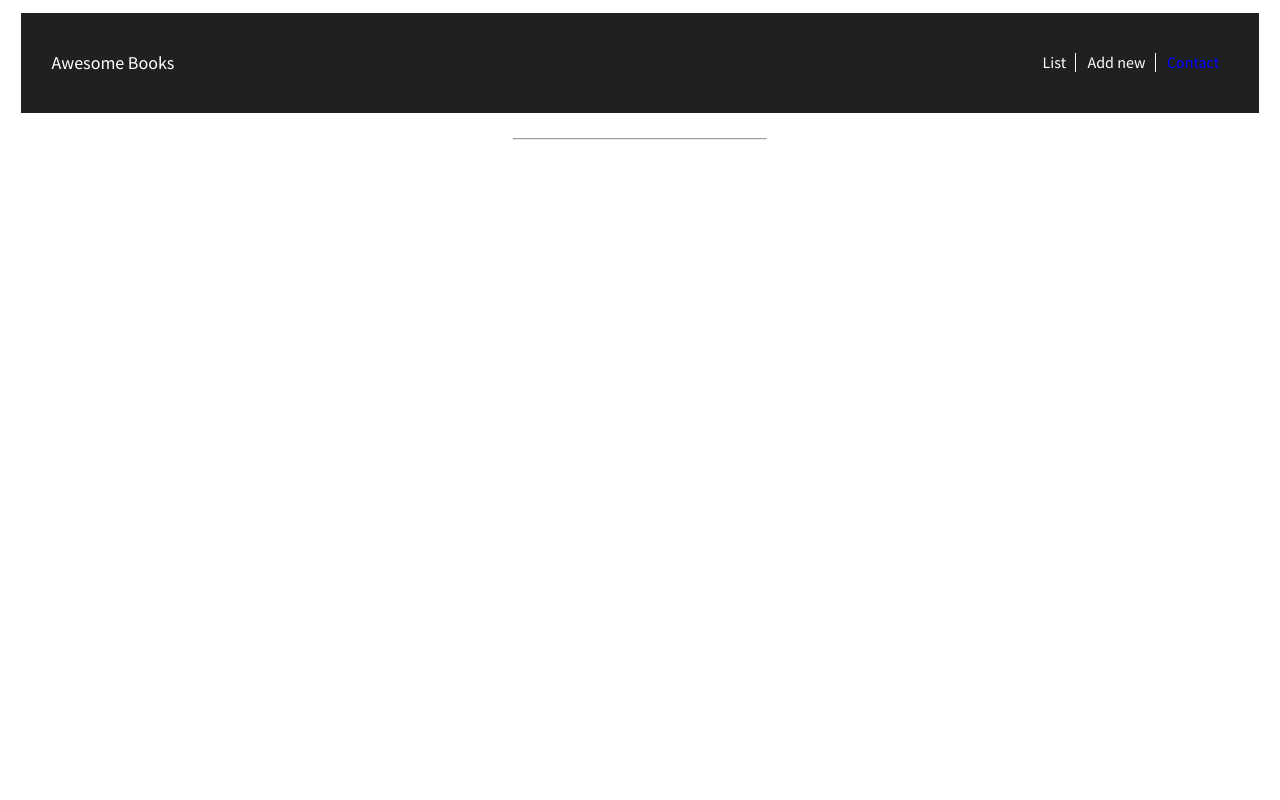
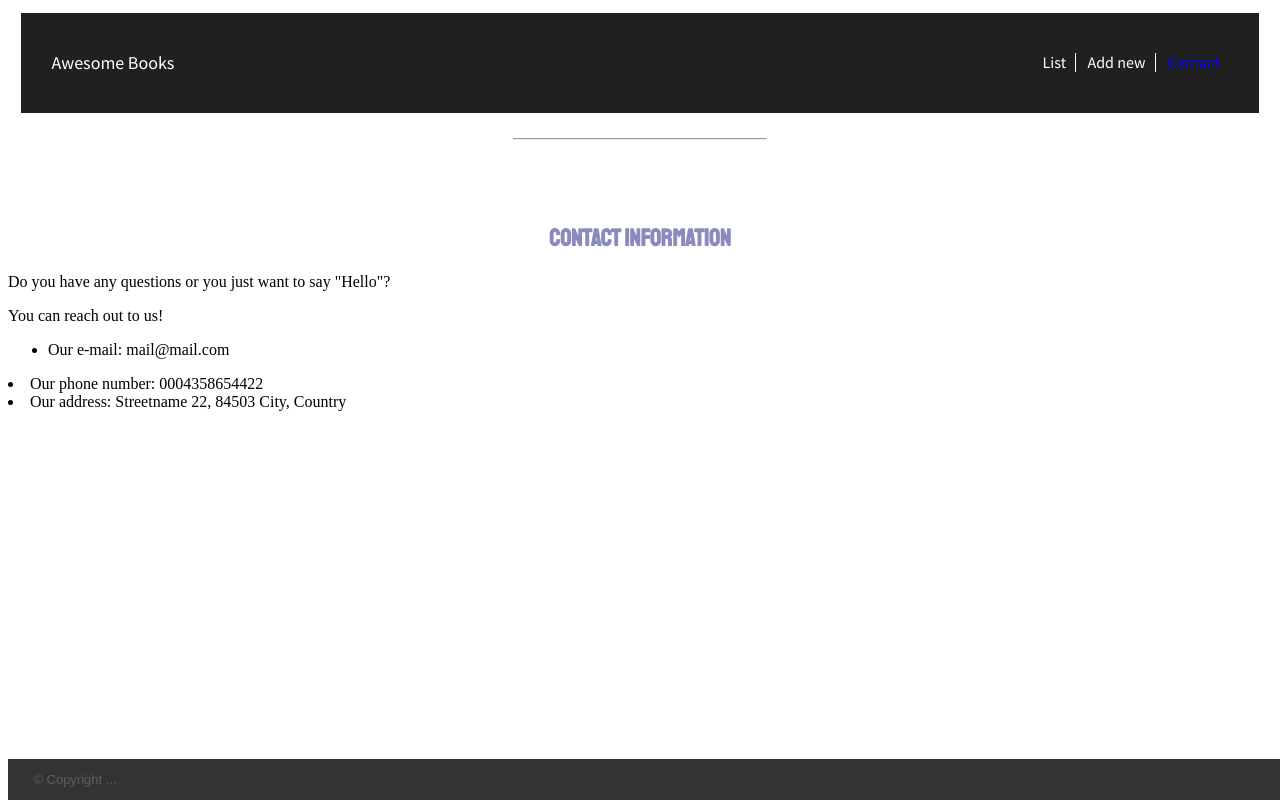
Before and after one commit to taher-software/Awesome-Books, a plain HTML site: page index.html in a window 1280 px wide. Both pictures are taken after a click on the item "Contact". Drawn offline with Linux system fonts and the light colour scheme.

Commit message:
Add footer with its style

```diff
--- a/index.html
+++ b/index.html
@@ -54,8 +54,21 @@
             </div>
         </div>
         <div id="contact">
+          <h2>Contact information</h2>
+            <p>Do you have any questions or you just want to say "Hello"?</p>
+            <p>You can reach out to us!</p>
+          <ul>
+            <li>Our e-mail: mail@mail.com</ul>
+            <li>Our phone number: 0004358654422</li>
+            <li>Our address: Streetname 22, 84503 City, Country</li>
+          </ul>
+        </div>
+    </div>
 
-        </div>
+    <div class="web-footer">
+      <footer>
+        <p> &copy; Copyright ... </p>
+      </footer>
     </div>
 
 
--- a/styles/index.css
+++ b/styles/index.css
@@ -216,3 +216,25 @@ h2 {
   #title-book::placeholder { background-position: 2.5% 5%; }
   #author-book::placeholder { background-position: 2.5% 5%; }
 }
+
+
+footer {
+
+  color: white;
+  width: 98%;
+  margin: 1%;
+}
+
+.web-footer{
+  background-color: rgba(0, 0, 0, 0.8);
+  position: absolute;
+  bottom: 0;
+  width: 100%;
+}
+
+footer p{
+  margin-left: 1%;
+  font-family: Montserrat, sans-serif;
+  font-size: 13px;
+  color: #5e5e67;
+}
```
